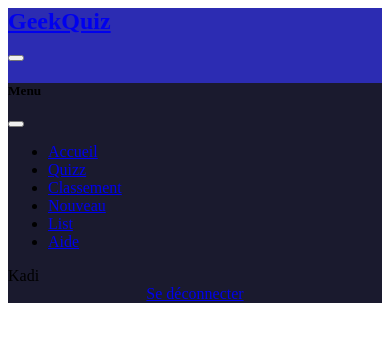
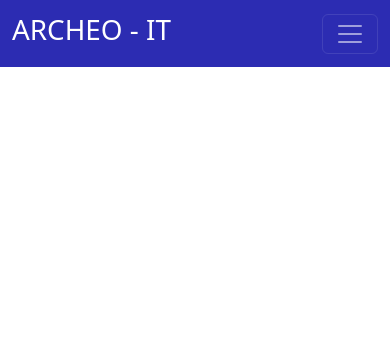
Before and after one commit to arcanoecole-It1/Archeo-It, a PHP site: page /respoheader.php in a window 390 px wide. Shown: the top 342 px of the page. Run offline with PHP 8.4, Linux system fonts and the light colour scheme; a user stored in the database is signed in; data comes from the database, SQL or seed files in the repository.

Commit message:
responsive header

```diff
--- a/respoheader.php
+++ b/respoheader.php
@@ -2,11 +2,18 @@
 if (session_status() !== PHP_SESSION_ACTIVE) {
     session_start();
 }
+include 'database.php';
 ?>
+
+<head>
+    <link rel="stylesheet" href="https://cdn.jsdelivr.net/npm/bootstrap-icons@1.10.5/font/bootstrap-icons.css">
+    <link href="https://cdn.jsdelivr.net/npm/bootstrap@5.3.0/dist/css/bootstrap.min.css" rel="stylesheet">
+</head>
+
 <nav id="responsive" class="navbar navbar-dark fixed-top" style="background-color: #2c2cb2;">
   <div class="container-fluid">
     <a class="navbar-brand" href="index.php">
-      <h1 class="nav-title">GeekQuiz</h1>
+      <h1 class="nav-title">ARCHEO - IT</h1>
     </a>
     <button class="navbar-toggler" type="button" data-bs-toggle="offcanvas" data-bs-target="#offcanvasNavbar" aria-controls="offcanvasNavbar" aria-label="Toggle navigation">
       <span class="navbar-toggler-icon"></span>
@@ -25,46 +32,47 @@ if (session_status() !== PHP_SESSION_ACTIVE) {
             </a>
           </li>
           <li class="nav-item">
-            <a class="nav-link respoNavLinks" href="game.php">
-              <span class="icons"><ion-icon name="game-controller-outline"></ion-icon></span>
-              <span class="title">Quizz</span>
+            <a class="nav-link respoNavLinks" href="chantiers.php">
+              <span class="icons"><ion-icon name="map-outline"></ion-icon></span>
+              <span class="title">Chantiers</span>
             </a>
           </li>
           <li class="nav-item">
-            <a class="nav-link respoNavLinks" href="rankings.php">
-              <span class="icons"><ion-icon name="podium-outline"></ion-icon></span>
-              <span class="title">Classement</span>
+            <a class="nav-link respoNavLinks" href="actualites.php">
+              <span class="icons"><ion-icon name="newspaper-outline"></ion-icon></span>
+              <span class="title">Actualités</span>
             </a>
           </li>
           <li class="nav-item">
-            <a class="nav-link respoNavLinks" href="new.php">
-              <span class="icons"><ion-icon name="folder-open-outline"></ion-icon></span>
-              <span class="title">Nouveau</span>
+            <a class="nav-link respoNavLinks" href="contact.php">
+              <span class="icons"><ion-icon name="mail-outline"></ion-icon></span>
+              <span class="title">Contact</span>
             </a>
           </li>
-          <?php if (isset($_SESSION['userIsLoggedIn']) && $_SESSION['userIsLoggedIn']): ?>
-          <li class="nav-item">
-            <a class="nav-link respoNavLinks" href="list.php">
-              <span class="icons"><ion-icon name="list-outline"></ion-icon></span>
-              <span class="title">List</span>
-            </a>
-          </li>
+          <?php if (isset($_SESSION['userIsLoggedIn']) && $_SESSION['userIsLoggedIn'] && $pdo): ?>
+            <?php
+            $stmt = $pdo->prepare("SELECT is_admin FROM users WHERE id = ?");
+            $stmt->execute([$_SESSION['user_id']]);
+            $user = $stmt->fetch();
+
+            if ($user && $user['is_admin'] == 1): ?>
+              <li class="nav-item">
+                <a class="nav-link respoNavLinks" href="creation.php">
+                  <span class="icons"><ion-icon name="add-circle-outline"></ion-icon></span>
+                  <span class="title">Création</span>
+                </a>
+              </li>
+            <?php endif; ?>
           <?php endif; ?>
-          <li class="nav-item">
-            <a class="nav-link respoNavLinks" href="aide.php">
-              <span class="icons"><ion-icon name="help-circle-outline"></ion-icon></span>
-              <span class="title">Aide</span>
-            </a>
-          </li>
         </ul>
         <div class="mt-3">
           <?php
           if (isset($_SESSION['userIsLoggedIn']) && $_SESSION['userIsLoggedIn']) {
               echo '<span class="user-tab user text-white me-2"><ion-icon class="profile" name="person-circle-outline"></ion-icon>' . htmlspecialchars($_SESSION['username']) .'</span>';
-              echo '<a href="logout.php" style="display: block;width: fit-content;margin: auto;" class=" btn btn-outline-danger">Se déconnecter</a>';
+              echo '<a href="deconnexion.php" style="display: block;width: fit-content;margin: auto;" class="btn btn-outline-danger">Se déconnecter</a>';
           } else {
-              echo '<a href="login.php" class="btn btn-outline-light me-2">Sign In</a>';
-              echo '<a href="sign.php" class="btn btn-light">Sign Up</a>';
+              echo '<a href="connexion.php" class="btn btn-outline-light me-2">Sign In</a>';
+              echo '<a href="inscription.php" class="btn btn-light">Sign Up</a>';
           }
           ?>
         </div>
@@ -72,3 +80,4 @@ if (session_status() !== PHP_SESSION_ACTIVE) {
     </div>
   </div>
 </nav>
+<script src="https://cdn.jsdelivr.net/npm/bootstrap@5.3.0/dist/js/bootstrap.bundle.min.js"></script>
```
